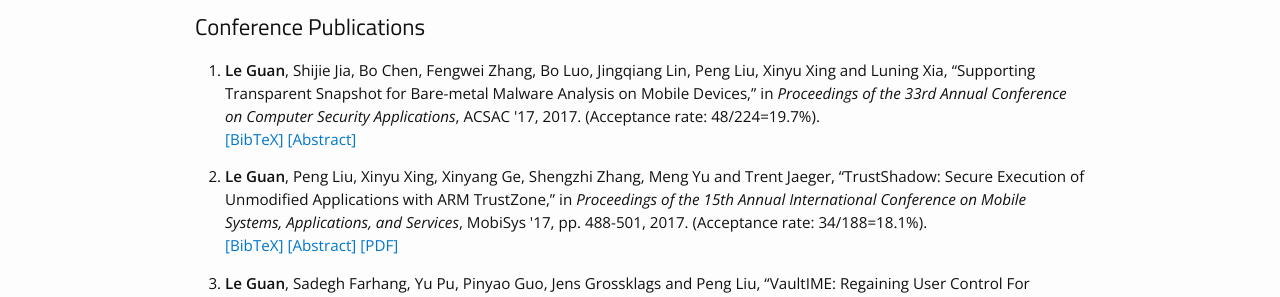
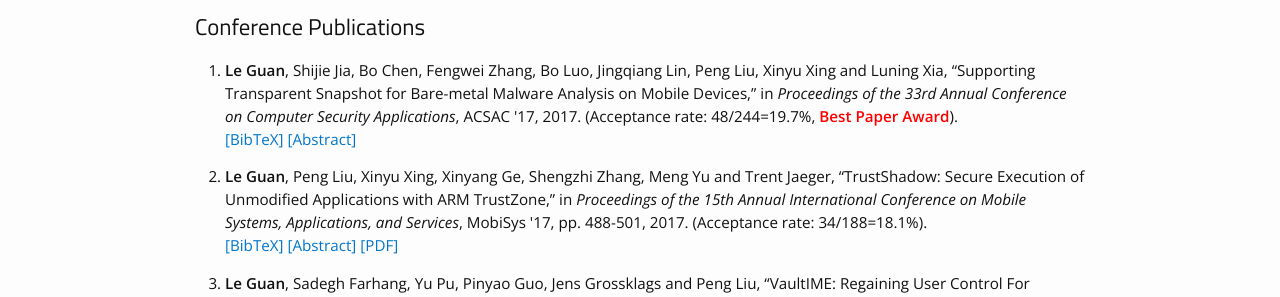
Before and after one commit to guanleustc/guanleustc.github.io, a Jekyll site: the page built from research.md, in a window 1280 px wide. Shown: the part 438-735 px from the top of the page. Built offline with Jekyll 4.4.1, drawn with Linux system fonts in a browser that asks for light colours; some web fonts are replaced.

Commit message:
acsac best paper, acsac submission number

```diff
--- a/_includes/publistC.html
+++ b/_includes/publistC.html
@@ -10,7 +10,7 @@
 
 
 
-2017. (Acceptance rate: 48/224=19.7%).
+2017. (Acceptance rate: 48/244=19.7%, <b><font color="red">Best Paper Award</font></b>).
 
 <br />
 <a href="javascript:toggleBibtex('bolt')">[BibTeX]</a>
```
Also changed, not shown: 1 other file.
